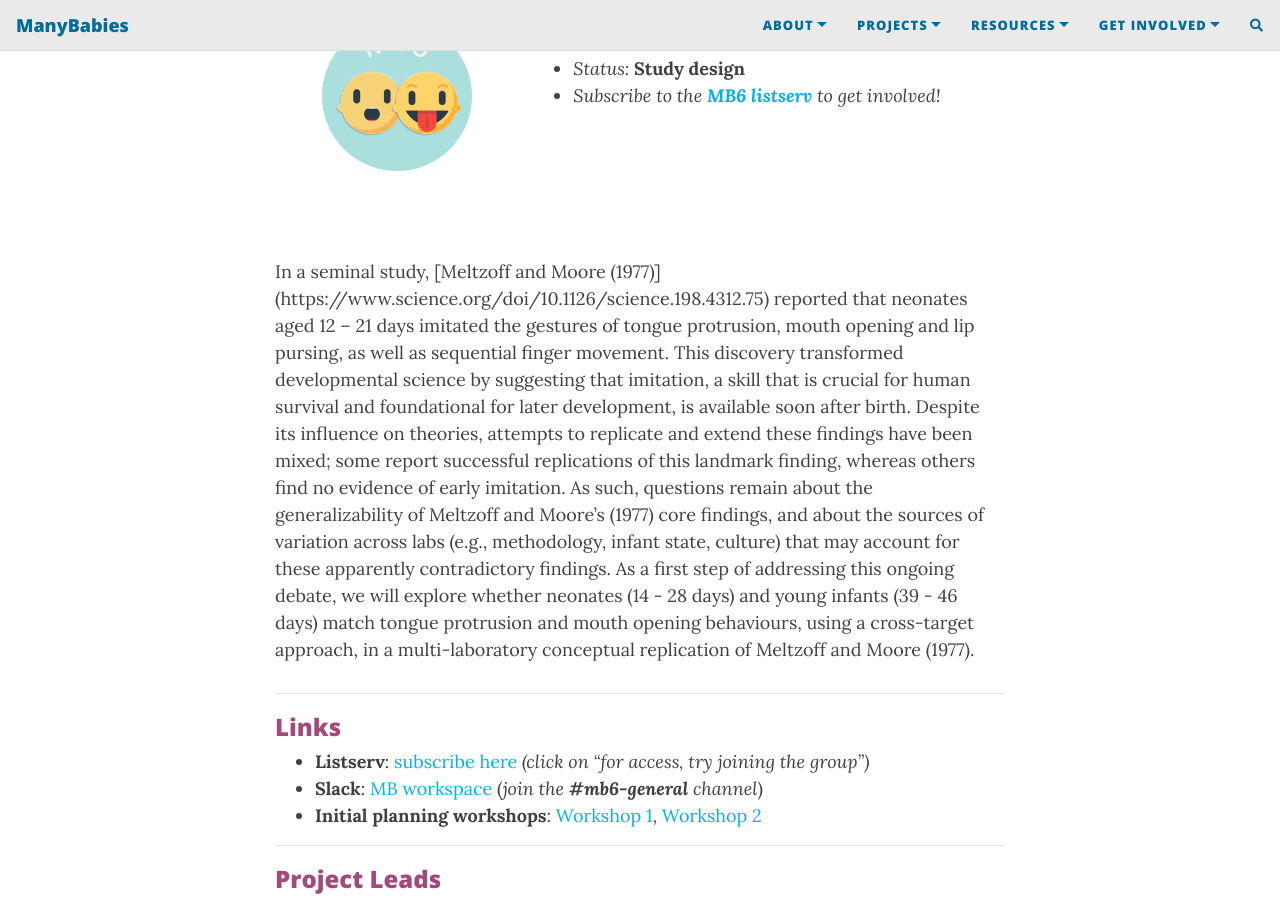
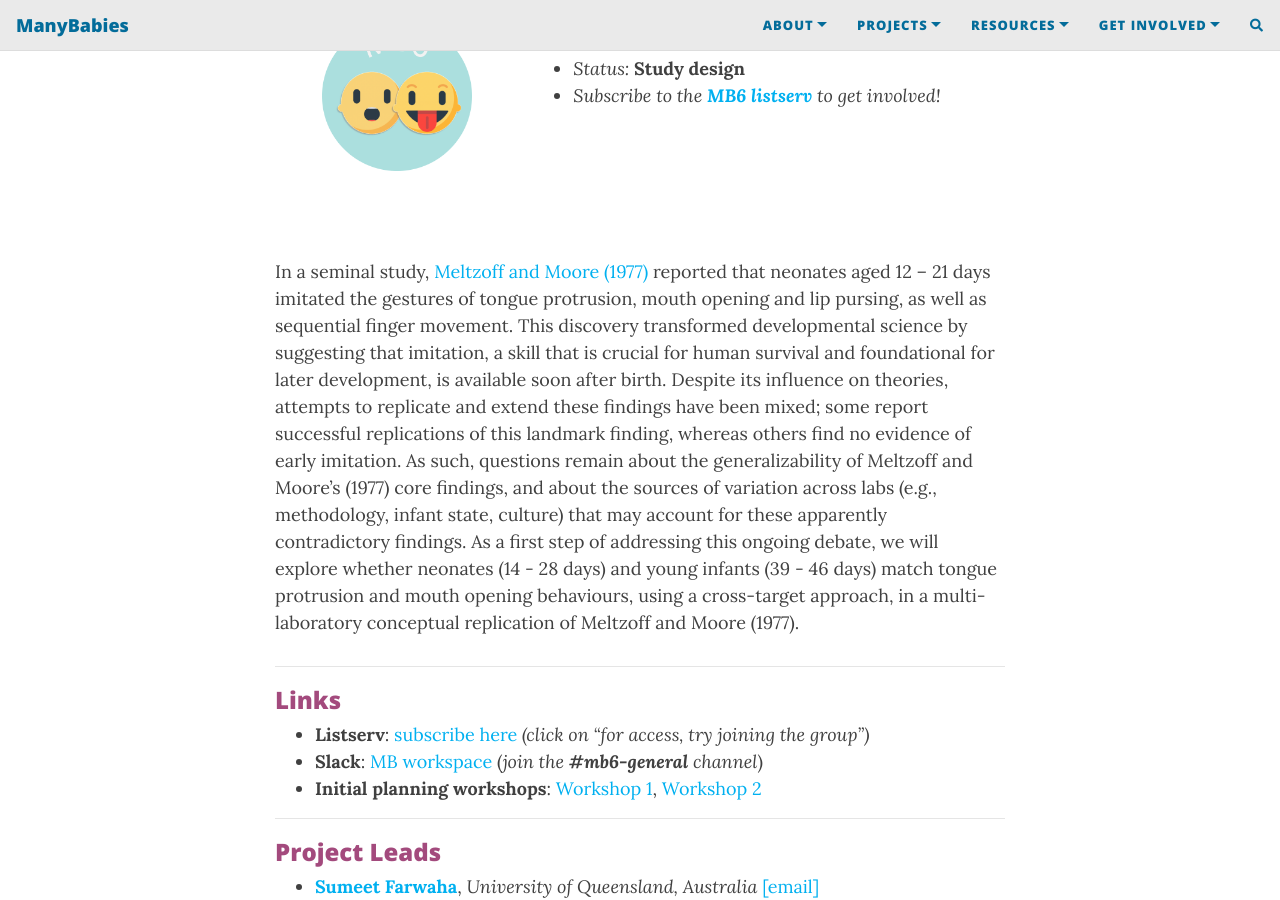
Before and after one commit to manybabies/manybabies.github.io, a Jekyll site: the page built from MB6.md, in a window 1280 px wide and 900 px high, scrolled down 343 px. Built offline with Jekyll 4.4.1, drawn with Linux system fonts in a browser that asks for light colours; nearby versions of some CDN libraries; comment, search, counter and statistics services are not loaded; some of the changed lines change nothing that is shown.

Commit message:
Update MB6.md

```diff
--- a/MB6.md
+++ b/MB6.md
@@ -24,7 +24,7 @@ subtitle: Neonatal and Early Imitation
 
 <br>
 
-<p>In a seminal study, [Meltzoff and Moore (1977)](https://www.science.org/doi/10.1126/science.198.4312.75) reported that neonates aged 12 – 21 days imitated the gestures of tongue protrusion, mouth opening and lip pursing, as well as sequential finger movement. This discovery transformed developmental science by suggesting that imitation, a skill that is crucial for human survival and foundational for later development, is available soon after birth. Despite its influence on theories, attempts to replicate and extend these findings have been mixed; some report successful replications of this landmark finding, whereas others find no evidence of early imitation. As such, questions remain about the generalizability of Meltzoff and Moore’s (1977) core findings, and about the sources of variation across labs (e.g., methodology, infant state, culture) that may account for these apparently contradictory findings. As a first step of addressing this ongoing debate, we will explore whether neonates (14 - 28 days) and young infants (39 - 46 days) match tongue protrusion and mouth opening behaviours, using a cross-target approach, in a multi-laboratory conceptual replication of Meltzoff and Moore (1977).</p>
+<p>In a seminal study, <a href="https://www.science.org/doi/10.1126/science.198.4312.75" target="_blank">Meltzoff and Moore (1977)</a> reported that neonates aged 12 – 21 days imitated the gestures of tongue protrusion, mouth opening and lip pursing, as well as sequential finger movement. This discovery transformed developmental science by suggesting that imitation, a skill that is crucial for human survival and foundational for later development, is available soon after birth. Despite its influence on theories, attempts to replicate and extend these findings have been mixed; some report successful replications of this landmark finding, whereas others find no evidence of early imitation. As such, questions remain about the generalizability of Meltzoff and Moore’s (1977) core findings, and about the sources of variation across labs (e.g., methodology, infant state, culture) that may account for these apparently contradictory findings. As a first step of addressing this ongoing debate, we will explore whether neonates (14 - 28 days) and young infants (39 - 46 days) match tongue protrusion and mouth opening behaviours, using a cross-target approach, in a multi-laboratory conceptual replication of Meltzoff and Moore (1977).</p>
 
 
 ***
```
